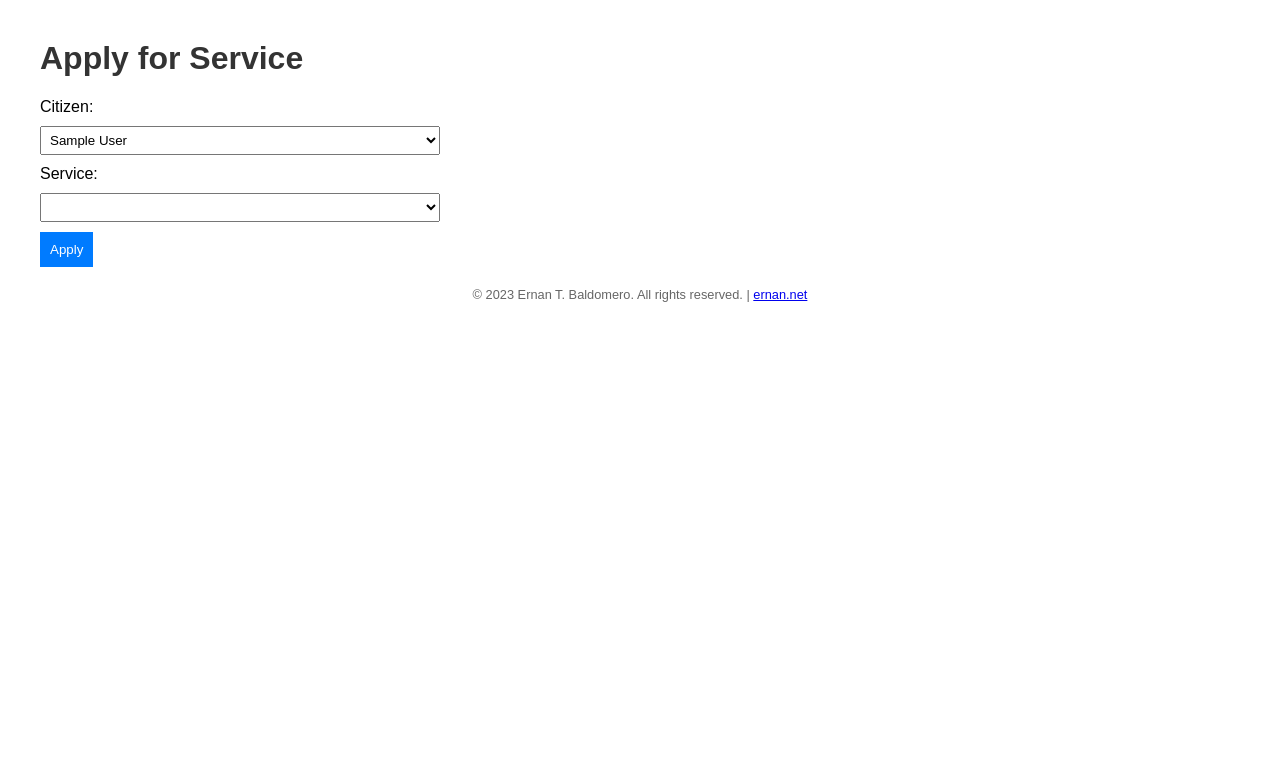
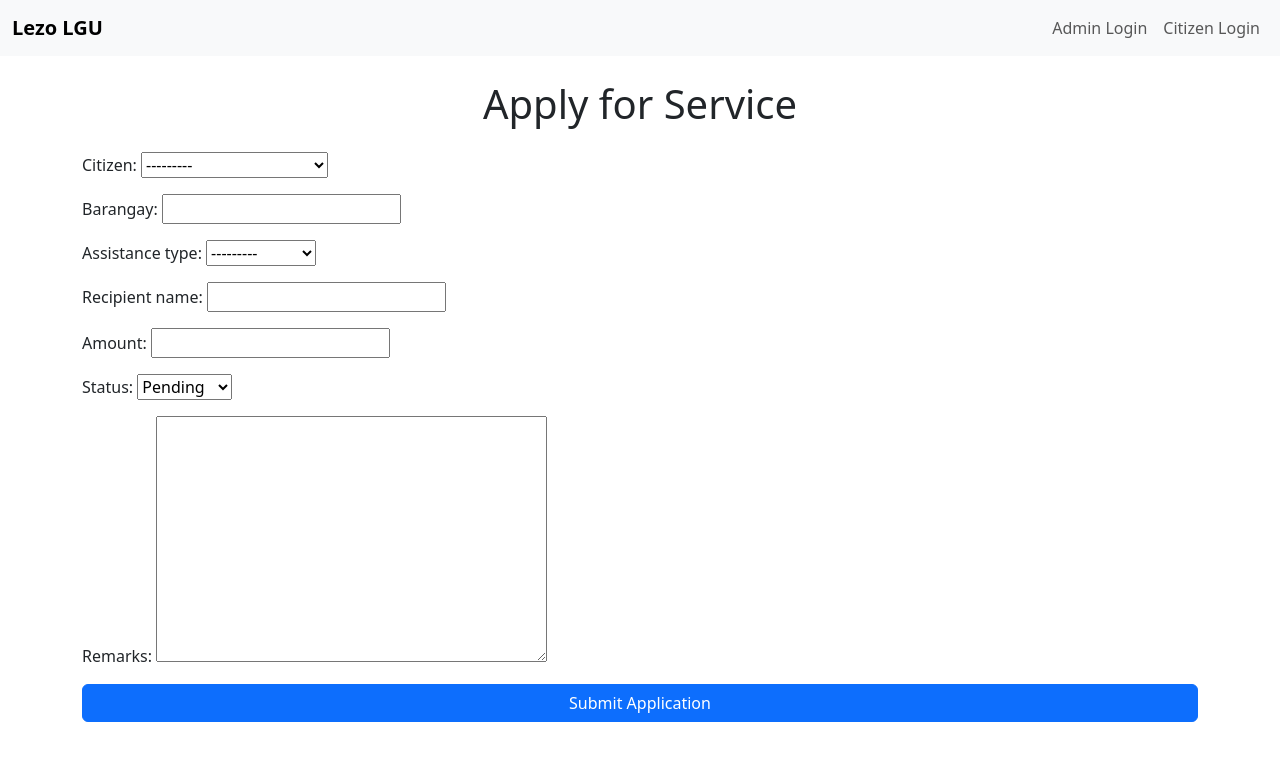
Before and after one commit to ernanbaldomero/lezo-system, a Django app: template core/templates/core/apply_service.html in a window 1280 px wide. Shown: the top 761 px of the page. Run offline with Django 5.2, Linux system fonts and the light colour scheme; the template is opened without the code that fills it: values that come from a table or form of the project are taken from there, others are empty; tables that the repository leaves empty hold one stand-in row (values such as "Sample post"); lists and menus that the app fills with data are empty.

Commit message:
Update apply_service.html
Citizen service application.

```diff
--- a/core/templates/core/apply_service.html
+++ b/core/templates/core/apply_service.html
@@ -1,43 +1,10 @@
-<!DOCTYPE html>
-<html lang="en">
-<head>
-    <meta charset="UTF-8">
-    <title>Apply for Service - Lezo LGU System</title>
-    <style>
-        body { font-family: Arial, sans-serif; margin: 40px; }
-        h1 { color: #333; }
-        form { max-width: 400px; margin: 20px 0; }
-        label, select { display: block; margin-bottom: 10px; }
-        select { width: 100%; padding: 5px; }
-        button { background-color: #007bff; color: white; border: none; padding: 10px; cursor: pointer; }
-        button:hover { background-color: #0056b3; }
-        .error { color: red; }
-        footer { margin-top: 20px; text-align: center; font-size: 0.8em; color: #666; }
-    </style>
-</head>
-<body>
-    <h1>Apply for Service</h1>
-    <form method="post">
+{% extends 'core/base.html' %}
+{% block title %}Apply Service{% endblock %}
+{% block content %}
+    <h1 class="text-center">Apply for Service</h1>
+    <form method="post" class="mt-4">
         {% csrf_token %}
-        <label for="citizen_id">Citizen:</label>
-        <select name="citizen_id" id="citizen_id" required>
-            {% for citizen in citizens %}
-                <option value="{{ citizen.id }}">{{ citizen.first_name }} {{ citizen.last_name }}</option>
-            {% endfor %}
-        </select>
-        <label for="service_id">Service:</label>
-        <select name="service_id" id="service_id" required>
-            {% for service in services %}
-                <option value="{{ service.id }}">{{ service.name }}</option>
-            {% endfor %}
-        </select>
-        <button type="submit">Apply</button>
+        {{ form.as_p }}
+        <button type="submit" class="btn btn-primary w-100">Submit Application</button>
     </form>
-    {% if error %}
-        <p class="error">{{ error }}</p>
-    {% endif %}
-    <footer>
-        <p>© 2023 Ernan T. Baldomero. All rights reserved. | <a href="https://ernan.net" target="_blank">ernan.net</a></p>
-    </footer>
-</body>
-</html>
+{% endblock %}
```
